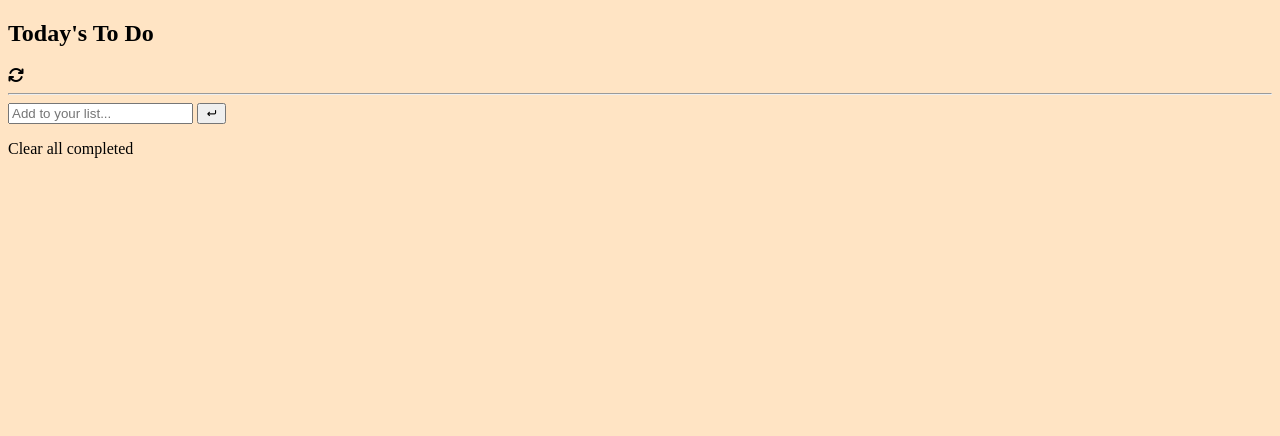
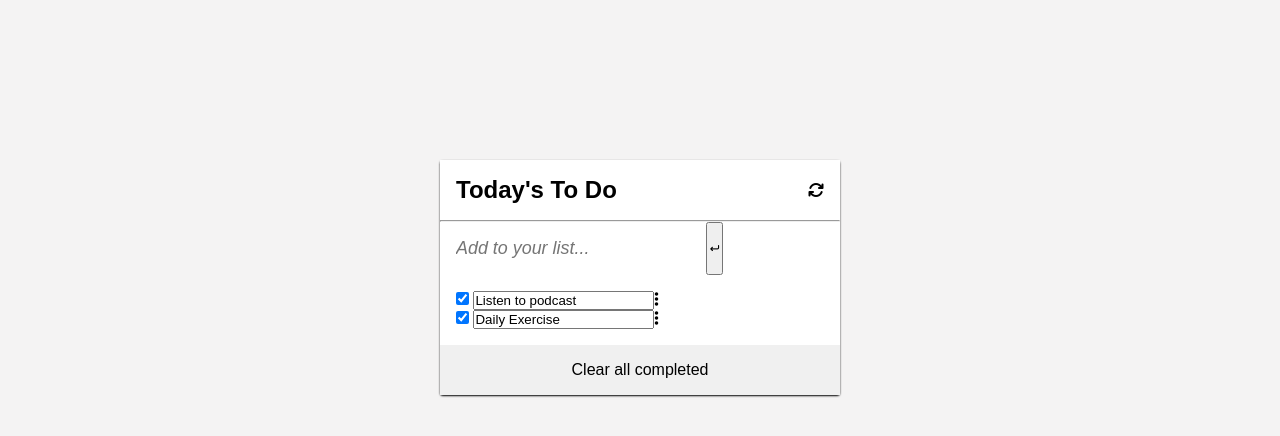
Before and after one commit to firepicaso/To-Do-List, a website built with webpack: page src/index.html in a window 1280 px wide. Built offline with nearby package versions, Linux system fonts and the light colour scheme.

Commit message:
Add static task lists

```diff
--- a/src/index.html
+++ b/src/index.html
@@ -15,7 +15,7 @@
             <i class="fa fa-refresh"></i>
         </div>
         <hr class="line">
-        <form>
+        <form class="task-form">
             <input class="task-input" type="text" placeholder="Add to your list...">
             <button class="task-add-button"><i class="uil uil-enter"></i></button>
         </form>
--- a/src/index.js
+++ b/src/index.js
@@ -1,14 +1,38 @@
-import _ from 'lodash';
 import './style.css';
 
-// function component() {
-//   const element = document.createElement('div');
+const tasklist = document.querySelector('.task-list');
 
-//   // Lodash, now imported by this script
-//   element.innerHTML = _.join(['Hello', 'webpack'], ' ');
-//   element.classList.add('hello');
+const tasks = [
+  {
+    description: 'Listen to podcast',
+    completed: true,
+    index: 1
+  },
+  {
+    description: 'Daily Exercise',
+    completed: true,
+    index: 2
+  },
+];
 
-//   return element;
-// }
+class Displaytasks {
+  static display() {
+    tasks.sort((a, b) => a.index - b.index);
+    tasklist.innerHTML = '';
+    tasks.forEach((task, index) => {
+      tasklist.innerHTML += `
+        <li class="task" draggable="true">
+          <div class="checkbox">
+            <input type="checkbox" name="checkbox" ${task.completed ? 'checked' : ''}>
+            <input type="text" value="${task.description}">
+          </div>
+          <i class="fas fa-ellipsis-vertical" data-index="${index}"></i>
+        </li>
+      `;
+    });
+  }
+}
 
-// document.body.appendChild(component());
+document.addEventListener('DOMContentLoaded', () =>{
+  Displaytasks.display();
+});
--- a/src/style.css
+++ b/src/style.css
@@ -1,7 +1,66 @@
-body {
-  background-color: bisque;
+* {
+  box-sizing: border-box;
+  margin: 0;
+  padding: 0;
+  font-family: arial, sans-serif;
 }
 
-.hello {
-  color: red;
+body {
+  background-color: rgb(244, 243, 243);
+  display: flex;
+  flex-direction: column;
+  align-items: center;
+  justify-content: center;
 }
+
+.main {
+  background-color: white;
+  display: flex;
+  flex-direction: column;
+  justify-content: center;
+  width: 25rem;
+  margin: 10rem;
+  border-radius: 0.2rem;
+  box-shadow: 0 1px 2px 0;
+}
+
+.header {
+  display: flex;
+  flex-direction: row;
+  align-items: center;
+  justify-content: space-between;
+  background-color: white;
+  padding: 1rem;
+}
+
+.task-form {
+  display: flex;
+  flex-direction: row;
+}
+
+.task-input {
+  font-size: 1.12rem;
+  font-style: italic;
+  background-color: white;
+  border: none;
+  padding: 1rem;
+  /* width: 100%; */
+}
+
+.task-list {
+  display: flex;
+  flex-direction: column;
+  list-style: none;
+  padding: 1rem;
+}
+
+.task {
+  list-style: none;
+  display: flex;
+}
+
+p {
+  background-color: rgb(240, 240, 240);
+  text-align: center;
+  padding: 1rem;
+}
```
